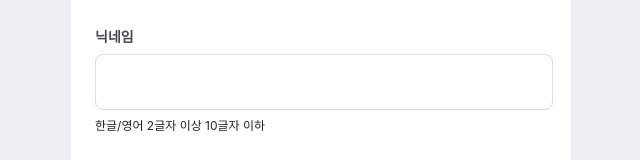
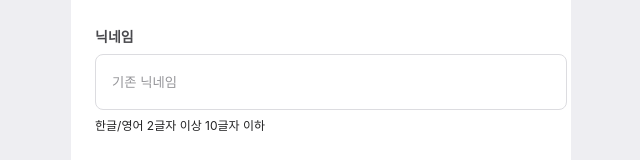
Before and after one commit to Wingle-SMWU/Wingle-Frontend, a Next.js app in the folder wingle/: page /mypage/edit/nickname in a window 1280 px wide. Shown: the part 181-341 px from the top of the page, without its empty margins (319-959 px from the left). Built offline with nearby package versions, Linux system fonts and the light colour scheme.

Commit message:
feat: 닉네임 수정 input 박스 ui 수정

```diff
--- a/wingle/src/pages/mypage/edit/nickname.tsx
+++ b/wingle/src/pages/mypage/edit/nickname.tsx
@@ -47,6 +47,10 @@ const Style = {
     height: 52px;
     border: 1px solid #dcdce0;
     border-radius: 8px;
+    padding-left: 16px;
+    ::placeholder {
+      color: #959599;
+    }
   `,
   Header: styled.div`
     width: 100%;
@@ -99,7 +103,8 @@ export default function Nickname() {
             <Style.NicknameChangeBox>
               <Text.Body5 color="gray700">닉네임</Text.Body5>{" "}
               <Margin direction="column" size={8} />
-              <Style.InputNickname />
+              <Style.InputNickname placeholder="기존 닉네임" />
+              {/** 기존 닉네임 자리에 {nickname} */}
               <Margin direction="column" size={8} />
               <Text.Caption3 color="gray900">
                 한글/영어 2글자 이상 10글자 이하
```
